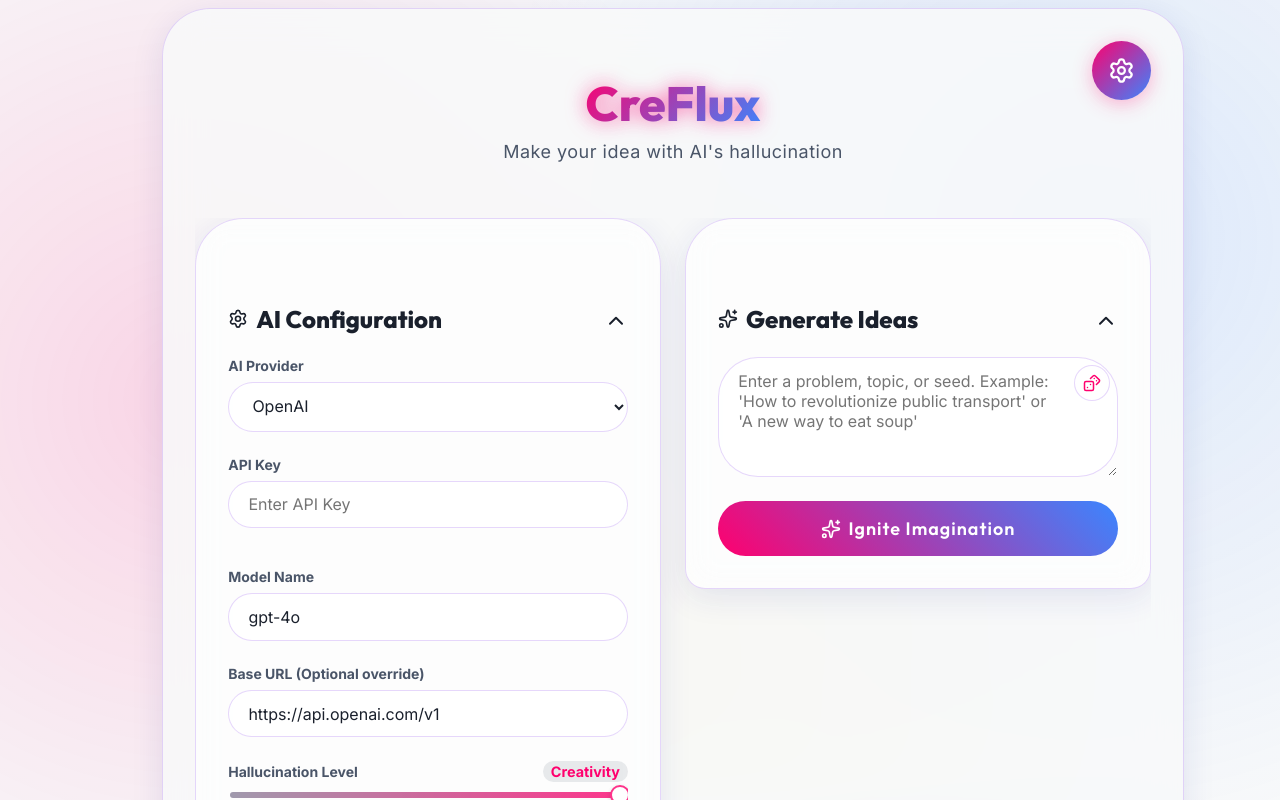
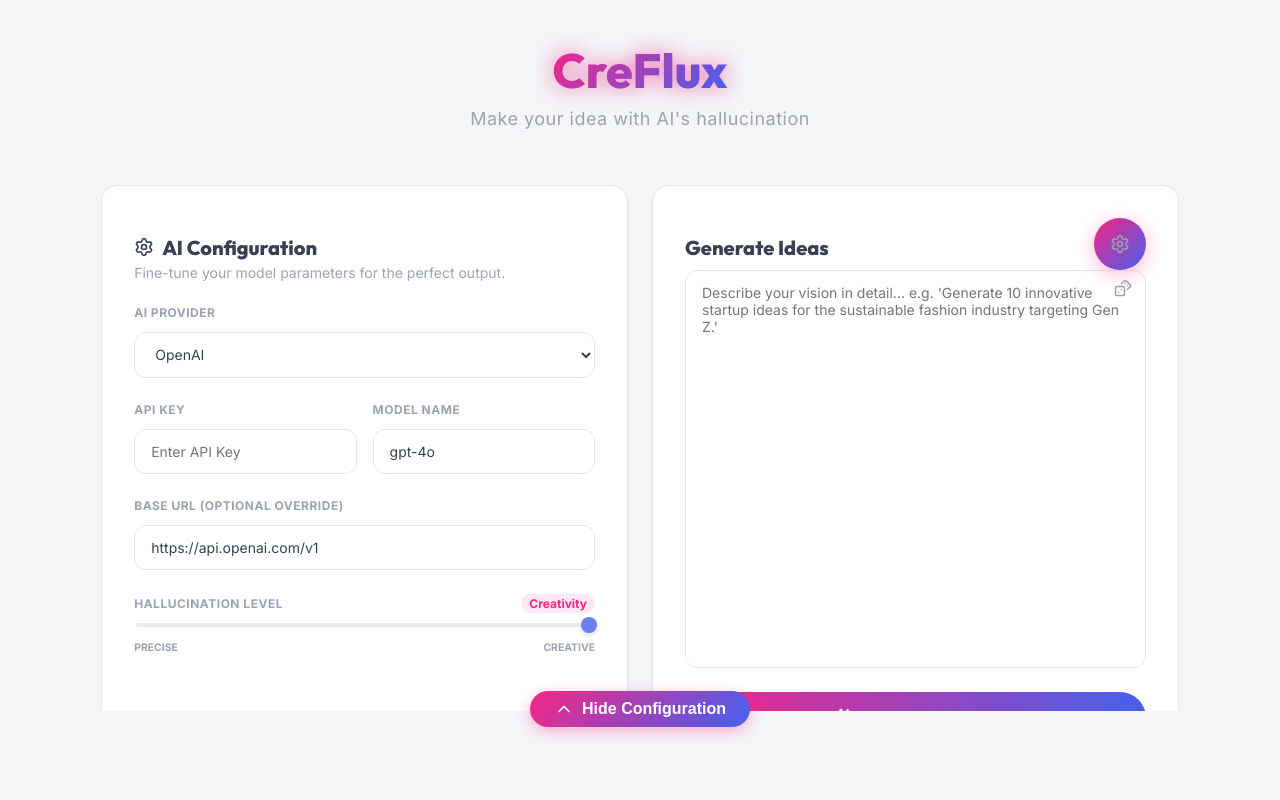
Before and after one commit to boriisyun-stack/CreFlux, a React (Vite) app: page / in a window 1280 px wide. Shown: the top 800 px of the page. Built offline with nearby package versions, Linux system fonts and the light colour scheme.

Commit message:
style: completely redesign desktop layout to match light white-card reference UI

```diff
--- a/src/App.jsx
+++ b/src/App.jsx
@@ -48,25 +48,15 @@ const AppContainer = styled('div', {
 });
 
 const StickyHeader = styled('div', {
-  position: 'sticky',
-  top: '$4', // Floating top
-  zIndex: 100,
-  backgroundColor: 'rgba(248, 249, 250, 0.85)',
-  backdropFilter: 'blur(20px)',
-  WebkitBackdropFilter: 'blur(20px)',
-  width: '120%', // Make the panels block 1.2x wider
-  marginLeft: '-10%', // Center the artificially widened block
+  position: 'relative',
+  width: '120%',
+  marginLeft: '-10%',
   marginRight: '-10%',
   marginBottom: '$5',
-  padding: '$5',
-  borderRadius: '$7', // Fully rounded island
-  border: '1px solid $border',
-  boxShadow: '0 8px 32px 0 rgba(31, 38, 135, 0.1)',
   display: 'flex',
   flexDirection: 'column',
   gap: '$4',
   transition: 'all 0.3s ease',
-  paddingBottom: '4rem', // More breathing room for the bottom toggle button
 });
 
 const MasterToggleBtn = styled('button', {
@@ -125,39 +115,28 @@ const Header = styled('header', {
 
 const GlassPanel = styled('section', {
   background: '$surface',
-  backdropFilter: 'blur(16px)',
-  WebkitBackdropFilter: 'blur(16px)',
   border: '1px solid $border',
-  borderRadius: '$7', // Mathmatically matches 96px closed height perfect pill
+  borderRadius: '16px',
   padding: '$5',
-  boxShadow: '0 8px 32px 0 rgba(31, 38, 135, 0.1)',
-  transition: 'transform 0.3s ease, box-shadow 0.3s ease, border-radius 0.35s ease',
-  height: 'auto',
-  overflow: 'hidden', // Prevent inputs from bleeding out due to large border-radius
-  '&:hover': {
-    transform: 'translateY(-2px)',
-    boxShadow: '0 12px 40px 0 rgba(31, 38, 135, 0.15)',
-  },
+  boxShadow: '0 4px 6px -1px rgba(0, 0, 0, 0.05), 0 2px 4px -1px rgba(0, 0, 0, 0.03)',
+  transition: 'transform 0.3s ease, box-shadow 0.3s ease',
+  display: 'flex',
+  flexDirection: 'column',
+  height: '100%',
   '& h2': {
-    fontSize: '$6',
-    marginBottom: '$4',
+    fontSize: '1.25rem',
+    fontWeight: 700,
+    color: '$text',
+    marginBottom: '$1',
     display: 'flex',
     alignItems: 'center',
     gap: '$2',
   },
-  variants: {
-    open: {
-      true: {
-        borderRadius: '$7',
-        borderBottomLeftRadius: '$4',
-        borderBottomRightRadius: '$4',
-        transition: 'transform 0.3s ease, box-shadow 0.3s ease, border-radius 0.35s ease',
-      },
-      false: {
-        borderRadius: '$7',
-        transition: 'transform 0.3s ease, box-shadow 0.3s ease, border-radius 0.35s ease', // Matches grid-template-rows 0.35s collapse
-      }
-    }
+  '& > p.subtitle': {
+    fontSize: '0.875rem',
+    color: '$textMuted',
+    marginBottom: '$4',
+    marginTop: 0,
   }
 });
 
@@ -186,27 +165,29 @@ const FormRow = styled('div', {
 });
 
 const Label = styled('label', {
-  fontSize: '$2',
+  fontSize: '0.75rem',
   color: '$textMuted',
   fontWeight: 600,
+  textTransform: 'uppercase',
+  letterSpacing: '0.5px',
+  marginBottom: '0.25rem',
 });
 
 const inputShared = {
   width: '100%',
-  boxSizing: 'border-box', // Ensure padding doesn't widen the element beyond 100%
-  background: 'rgba(255, 255, 255, 0.8)',
+  boxSizing: 'border-box',
+  background: '#ffffff',
   border: '1px solid $border',
   color: '$text',
-  padding: '0.8rem 1.2rem',
-  borderRadius: '$round',
+  padding: '0.8rem 1rem',
+  borderRadius: '12px',
   fontFamily: 'inherit',
-  fontSize: '$3',
-  transition: 'all 0.3s ease',
+  fontSize: '0.875rem',
+  transition: 'all 0.2s ease',
   outline: 'none',
   '&:focus': {
     borderColor: '$secondary',
-    boxShadow: '0 0 0 2px $colors$border',
-    background: '#ffffff',
+    boxShadow: '0 0 0 2px rgba(67, 97, 238, 0.15)',
   }
 };
 
@@ -214,33 +195,28 @@ const Input = styled('input', inputShared);
 const Select = styled('select', inputShared);
 const Textarea = styled('textarea', {
   ...inputShared,
-  resize: 'vertical',
-  minHeight: '120px',
-  borderRadius: '$6',
-  paddingRight: '3.5rem', // More space for the dice button
+  resize: 'none',
+  flex: 1, // take remaining vertical space naturally
+  minHeight: '200px',
+  paddingRight: '1rem',
 });
 
 const RandomPromptBtn = styled('button', {
   position: 'absolute',
   top: '$2',
   right: '$2',
-  background: 'rgba(255, 255, 255, 0.7)',
-  border: '1px solid $border',
-  borderRadius: '$round',
-  width: '36px',
-  height: '36px',
+  background: 'transparent',
+  border: 'none',
   display: 'flex',
   alignItems: 'center',
   justifyContent: 'center',
   cursor: 'pointer',
-  color: '$primary',
+  color: '$textMuted',
   transition: 'all 0.2s ease',
   zIndex: 2,
-  backdropFilter: 'blur(10px)',
   '&:hover': {
-    background: 'white',
+    color: '$primary',
     transform: 'scale(1.1) rotate(15deg)',
-    boxShadow: '0 4px 10px rgba(255, 0, 110, 0.2)',
   },
   '&:active': {
     transform: 'scale(0.95)',
@@ -248,11 +224,11 @@ const RandomPromptBtn = styled('button', {
 });
 
 const Button = styled('button', {
-  background: 'linear-gradient(45deg, $primary, $secondary)',
+  background: 'linear-gradient(to right, $primary, $secondary)',
   color: 'white',
   border: 'none',
   padding: '1rem 2rem',
-  fontSize: '$4',
+  fontSize: '1rem',
   fontWeight: 600,
   borderRadius: '$round',
   cursor: 'pointer',
@@ -263,11 +239,11 @@ const Button = styled('button', {
   gap: '$2',
   transition: 'all 0.3s ease',
   fontFamily: '$heading',
-  letterSpacing: '1px',
-  marginTop: '$3',
+  letterSpacing: '0.5px',
+  marginTop: 'auto', // Push to bottom of flex container
   '&:hover': {
-    transform: 'scale(1.02)',
-    boxShadow: '0 0 20px $colors$border',
+    transform: 'translateY(-2px)',
+    boxShadow: '0 10px 20px -10px $colors$primary',
   },
   '&:active': {
     transform: 'scale(0.98)',
@@ -472,10 +448,10 @@ const SliderHeader = styled('div', {
 });
 
 const SliderValue = styled('span', {
-  fontSize: '0.9rem',
+  fontSize: '0.75rem',
   fontWeight: '600',
   color: '$primary',
-  background: 'rgba(52, 64, 85, 0.1)',
+  background: 'rgba(247, 37, 133, 0.1)',
   padding: '2px 8px',
   borderRadius: '$round',
 });
@@ -483,9 +459,9 @@ const SliderValue = styled('span', {
 const SliderInput = styled('input', {
   WebkitAppearance: 'none',
   width: '100%',
-  height: '6px',
+  height: '4px',
   borderRadius: '$round',
-  background: 'linear-gradient(90deg, #888098, #FF006E)',
+  background: '$border',
   outline: 'none',
   opacity: '0.8',
   transition: 'opacity .2s',
@@ -495,23 +471,33 @@ const SliderInput = styled('input', {
   '&::-webkit-slider-thumb': {
     WebkitAppearance: 'none',
     appearance: 'none',
-    width: '20px',
-    height: '20px',
+    width: '16px',
+    height: '16px',
     borderRadius: '$round',
-    background: 'white',
-    border: '2px solid $primary',
+    background: '$secondary',
+    border: 'none',
     cursor: 'pointer',
     boxShadow: '0 2px 5px rgba(0,0,0,0.2)',
   },
   '&::-moz-range-thumb': {
-    width: '20px',
-    height: '20px',
+    width: '16px',
+    height: '16px',
     borderRadius: '$round',
-    background: 'white',
-    border: '2px solid $primary',
+    background: '$secondary',
+    border: 'none',
     cursor: 'pointer',
     boxShadow: '0 2px 5px rgba(0,0,0,0.2)',
   }
+});
+
+const SliderLabelsRow = styled('div', {
+  display: 'flex',
+  justifyContent: 'space-between',
+  fontSize: '0.65rem',
+  textTransform: 'uppercase',
+  color: '$textMuted',
+  fontWeight: 600,
+  marginTop: '0.25rem',
 });
 
 const IdeaMetrics = styled('div', {
@@ -892,21 +878,14 @@ export default function App() {
               </p>
             </Header>
 
-            <SettingsGearBtn onClick={() => setShowCopySettings(true)} title="Copy format settings">
-              <Settings size={27} />
-            </SettingsGearBtn>
-
             <ToggleBody open={isHeaderOpen}>
               <div>
                 <PanelsSplit>
-                  <GlassPanel open={showSettings}>
-                    <ToggleHeader open={showSettings} onClick={() => setShowSettings(!showSettings)}>
+                  <GlassPanel>
                     <h2><Settings size={20} /> AI Configuration</h2>
-                      {showSettings ? <ChevronUp size={24} /> : <ChevronDown size={24} />}
-                    </ToggleHeader>
+                    <p className="subtitle">Fine-tune your model parameters for the perfect output.</p>
 
-                    <ToggleBody open={showSettings}>
-                      <div>
+                    <div style={{ flex: 1, display: 'flex', flexDirection: 'column' }}>
                       <FormGroup>
                         <Label>AI Provider</Label>
                         <Select value={provider} onChange={handleProviderChange}>
@@ -962,23 +941,33 @@ export default function App() {
                             value={sliderIndex}
                             onChange={(e) => setSliderIndex(parseInt(e.target.value, 10))}
                           />
+                          <SliderLabelsRow>
+                            <span>Precise</span>
+                            <span>Creative</span>
+                          </SliderLabelsRow>
                         </SliderContainer>
                       </FormGroup>
                     </div>
-                    </ToggleBody>
                   </GlassPanel>
 
-                  <GlassPanel open={showGenerate}>
-                    <ToggleHeader open={showGenerate} onClick={() => setShowGenerate(!showGenerate)}>
-                      <h2><Sparkles size={20} /> Generate Ideas</h2>
-                      {showGenerate ? <ChevronUp size={24} /> : <ChevronDown size={24} />}
-                    </ToggleHeader>
+                  <GlassPanel>
+                    <div style={{ display: 'flex', justifyContent: 'space-between', alignItems: 'flex-start' }}>
+                      <h2>Generate Ideas</h2>
+                      <div style={{ display: 'flex', gap: '8px' }}>
+                        <SettingsGearBtn
+                          onClick={() => setShowCopySettings(true)}
+                          title="Copy format settings"
+                          style={{ position: 'relative', top: 0, right: 0 }}
+                        >
+                          <Settings size={20} color="#9ca3af" />
+                        </SettingsGearBtn>
+                      </div>
+                    </div>
 
-                    <ToggleBody open={showGenerate}>
-                      <div>
-                        <FormGroup style={{ position: 'relative' }}>
+                    <div style={{ flex: 1, display: 'flex', flexDirection: 'column' }}>
+                      <FormGroup style={{ position: 'relative', flex: 1 }}>
                         <Textarea
-                            placeholder="Enter a problem, topic, or seed. Example: 'How to revolutionize public transport' or 'A new way to eat soup'"
+                          placeholder="Describe your vision in detail... e.g. 'Generate 10 innovative startup ideas for the sustainable fashion industry targeting Gen Z.'"
                           value={prompt}
                           onChange={(e) => setPrompt(e.target.value)}
                         />
@@ -1005,7 +994,6 @@ export default function App() {
                         )}
                       </Button>
                     </div>
-                    </ToggleBody>
                   </GlassPanel>
                 </PanelsSplit>
               </div>
--- a/src/stitches.config.js
+++ b/src/stitches.config.js
@@ -12,14 +12,14 @@ export const {
 } = createStitches({
     theme: {
         colors: {
-            primary: '#FF006E',    // Vibrant Pink
-            secondary: '#3A86FF',  // Vibrant Blue
-            background: '#F8F9FA', // Light grey/white base
-            surface: 'rgba(255, 255, 255, 0.65)', // Light glass surface
-            surfaceHover: 'rgba(255, 255, 255, 0.85)',
-            border: 'rgba(131, 56, 236, 0.2)', // Border with hint of purple (#8338EC)
-            text: '#1A202C',
-            textMuted: '#4A5568',
+            primary: '#f72585',    // Vibrant Pink/Magenta
+            secondary: '#4361ee',  // Vibrant Blue
+            background: '#f4f5f7', // Solid light grey background
+            surface: '#ffffff',    // Solid white cards
+            surfaceHover: '#fafafa',
+            border: '#e4e7eb', // Soft light gray borders
+            text: '#374151', // Dark grey for text
+            textMuted: '#9ca3af', // Light grey for labels/placeholders
             success: '#10b981',
             warning: '#f59e0b',
             error: '#ef4444',
@@ -77,8 +77,6 @@ export const globalStyles = globalCss({
         display: 'flex',
         justifyContent: 'center',
         padding: '0',
-        backgroundImage: 'radial-gradient(circle at 15% 50%, rgba(255, 0, 110, 0.15) 0%, transparent 50%), radial-gradient(circle at 85% 30%, rgba(58, 134, 255, 0.15) 0%, transparent 50%), radial-gradient(circle at 50% 80%, rgba(255, 190, 11, 0.15) 0%, transparent 50%)',
-        backgroundAttachment: 'fixed',
     },
     'h1, h2, h3, h4': {
         fontFamily: '$heading',
@@ -92,19 +90,19 @@ export const globalStyles = globalCss({
         background: 'transparent',
     },
     '::-webkit-scrollbar-thumb': {
-        background: 'rgba(131, 56, 236, 0.25)',
+        background: '#e4e7eb',
         borderRadius: '9999px',
         border: '2px solid transparent',
         backgroundClip: 'content-box',
     },
     '::-webkit-scrollbar-thumb:hover': {
-        background: 'linear-gradient(135deg, #FF006E, #3A86FF)',
+        background: '#d1d5db',
         borderRadius: '9999px',
         border: '2px solid transparent',
         backgroundClip: 'content-box',
     },
     '*': {
         scrollbarWidth: 'thin',
-        scrollbarColor: 'rgba(131, 56, 236, 0.25) transparent',
+        scrollbarColor: '#e4e7eb transparent',
     },
 });
```
Lines whose indentation alone changed are shown as unchanged.
